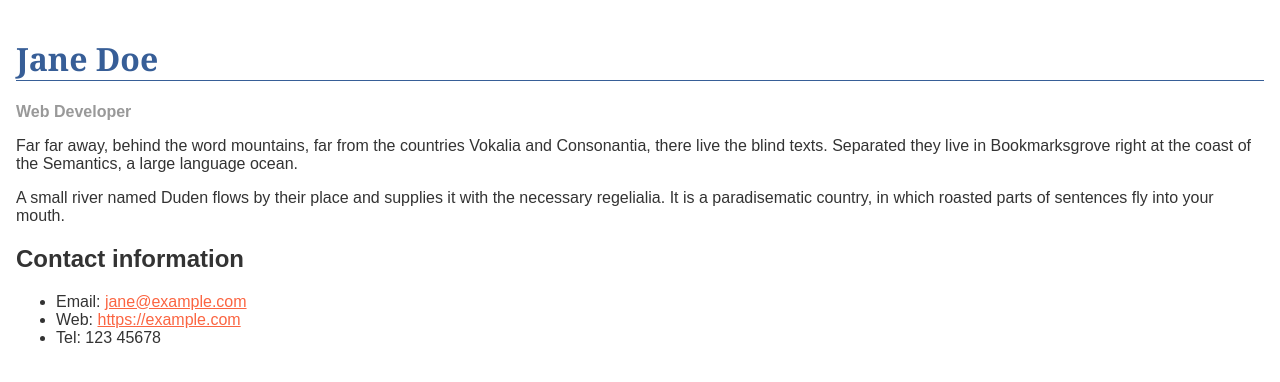
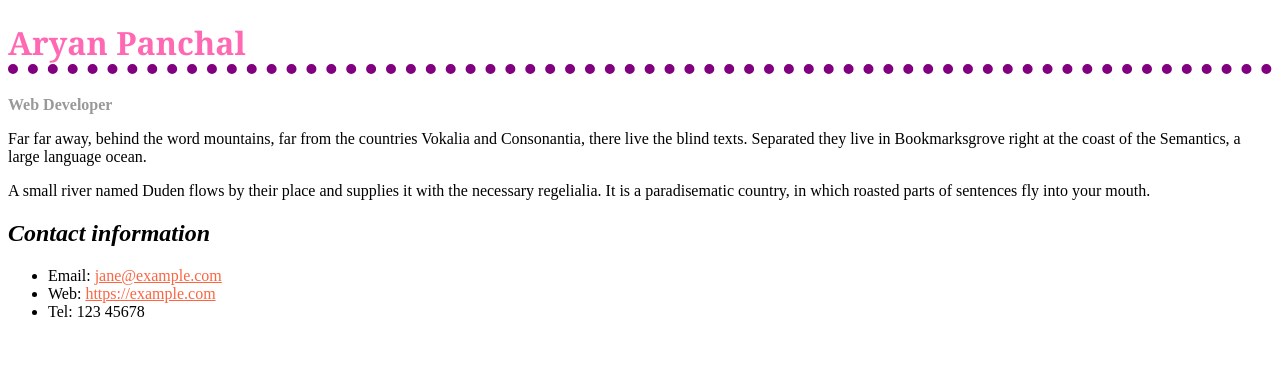
Before and after one commit to aryan100950853/aryan100950853.github.io, a plain HTML site: page Assignment 3/Assign_3_P_1.html in a window 1280 px wide. Drawn offline with Linux system fonts and the light colour scheme.

Commit message:
final commit
Add my name in the place of Jane doe

```diff
--- a/Assignment 3/Assign_3_P_1.html
+++ b/Assignment 3/Assign_3_P_1.html
@@ -9,44 +9,11 @@
     <meta charset="utf-8" />
     <meta name="viewport" content="width=device-width" />
     <title>Formatting a biography</title>
-    <style>
-      body {
-        background-color: #fff;
-        color: #333;
-        font-family: Arial, Helvetica, sans-serif;
-        padding: 1em;
-        margin: 0;
-      }
-
-      h1 {
-        color: #375e97;
-        font-size: 2em;
-        font-family: Georgia, "Times New Roman", Times, serif;
-        border-bottom: 1px solid #375e97;
-      }
-
-      h2 {
-        font-size: 1.5em;
-      }
-
-      .job-title {
-        color: #999999;
-        font-weight: bold;
-      }
-
-      a:link,
-      a:visited {
-        color: #fb6542;
-      }
-
-      a:hover {
-        text-decoration: none;
-      }
-    </style>
+    <link rel="stylesheet" href="p_1_css.css">
   </head>
 
   <body>
-    <h1>Jane Doe</h1>
+    <h1>Aryan Panchal</h1>
     <div class="job-title">Web Developer</div>
     <p>
       Far far away, behind the word mountains, far from the countries Vokalia
```
